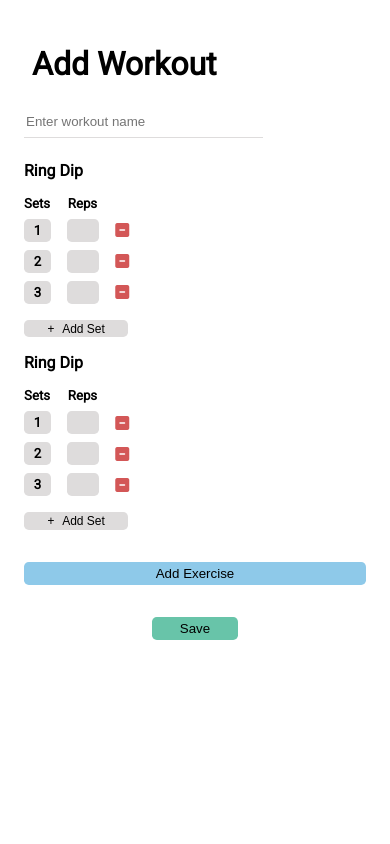
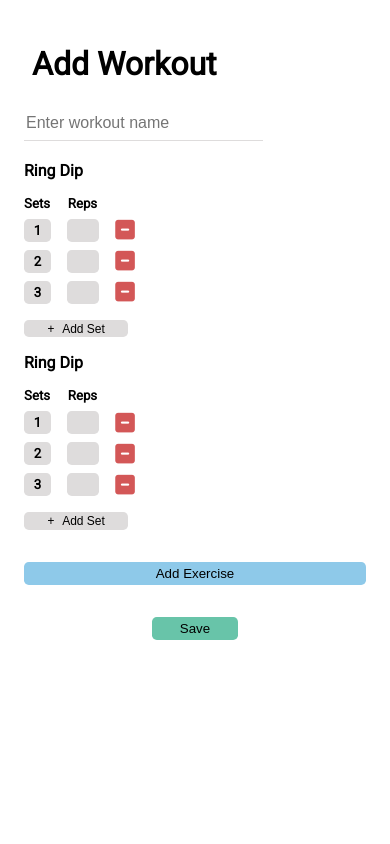
Before and after one commit to DylanSmithSE/WorkoutApp, a PHP site: page /addWorkout.php in a window 390 px wide. Run offline with PHP 8.4, Linux system fonts and the light colour scheme; data that the repository does not hold is empty; some libraries are stand-ins or nearby versions.

Commit message:
fixed some mobile styling on add workout page

```diff
--- a/css/styles.css
+++ b/css/styles.css
@@ -5,6 +5,7 @@
 	--light: #dedcdc;
 	--dark: #222730;
 	--danger: rgb(211, 87, 87);
+	--danger-hover: rgb(161, 49, 49);
 	--success: rgb(104, 196, 169);
 	--success-hover: rgb(65, 140, 118);
 }
@@ -133,6 +134,7 @@ nav {
 }
 .workout-input {
 	border: none;
+	font-size: 1rem;
 	width: 100%;
 	border-bottom: 1px solid var(--light);
 	padding-bottom: 0.5rem;
@@ -191,9 +193,11 @@ nav {
 .delete-set {
 	color: var(--danger);
 	margin-top: 0;
+	font-size: 1.4rem;
 }
 .delete-set:hover {
-	font-size: 1.25rem;
+	color: var(--danger-hover);
+	font-size: 1.45rem;
 }
 .add-set {
 	margin: 1rem 0;
```
